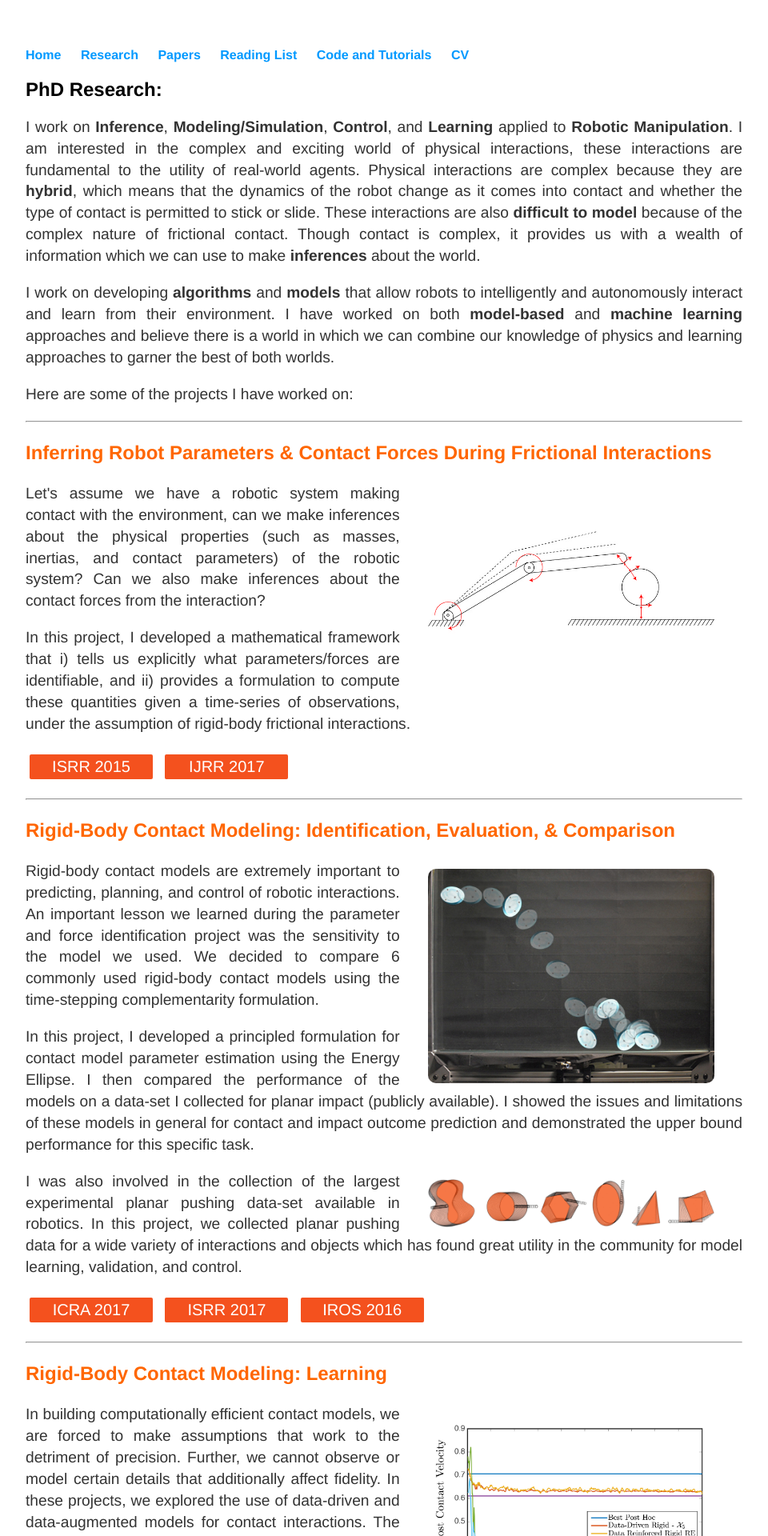
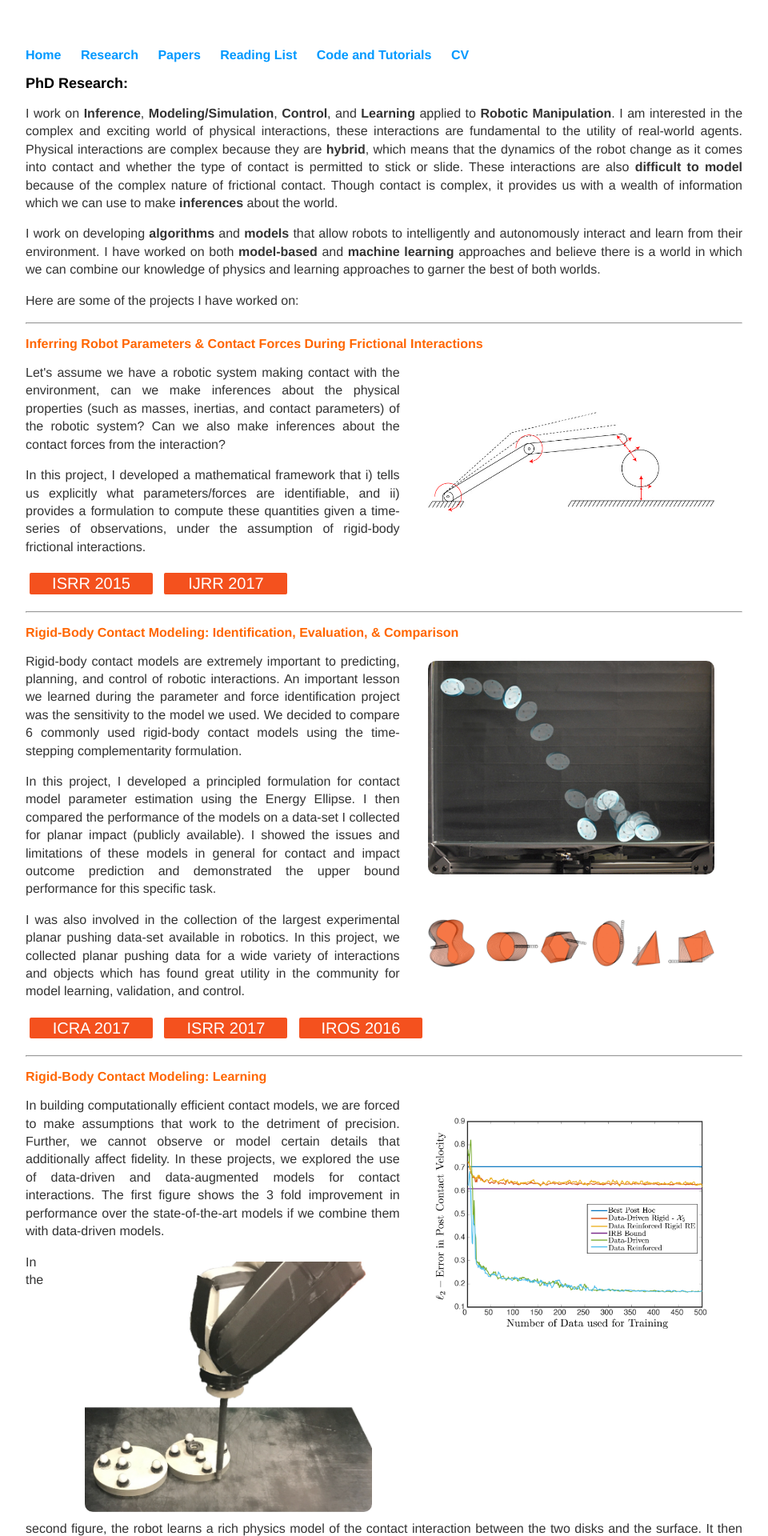
Before and after one commit to Nima-Fazeli/Nima-Fazeli.github.io, a Jekyll site: the page built from research/research.md, in a window 1280 px wide. Shown: the top 1920 px of the page at 80% size, without its empty margins (160-1120 px from the left). Built offline with Jekyll 4.4.1, drawn with Linux system fonts in a browser that asks for light colours.

Commit message:
font size changes

```diff
--- a/css/main.css
+++ b/css/main.css
@@ -19,26 +19,27 @@ a {
 }
 a:hover {
     text-decoration: underline;
+    color: red;
 }
 h1 {
-    font-size: 2em;
+    font-size: x-large;
     font-family:'Helvetica';
     text-transform: capitalize;
 }
 h2 {
-    font-size: 1.5em;
+    font-size: large;
     font-family:'Helvetica';
     text-transform: capitalize;
 }
 h3 {
-    font-size: 1.5em;
+    font-size: medium;
     font-family:'Helvetica';
     color: #ff6600;
     text-transform: capitalize;
 }
 p {
     font-family:'Helvetica';
-    font-size: 1.2em;
+    font-size: medium;
     text-align: justify;
     text-justify: inter-word;
     line-height: 1.4em;
```
Also changed, not shown: reading.md (+3 -1 lines).
